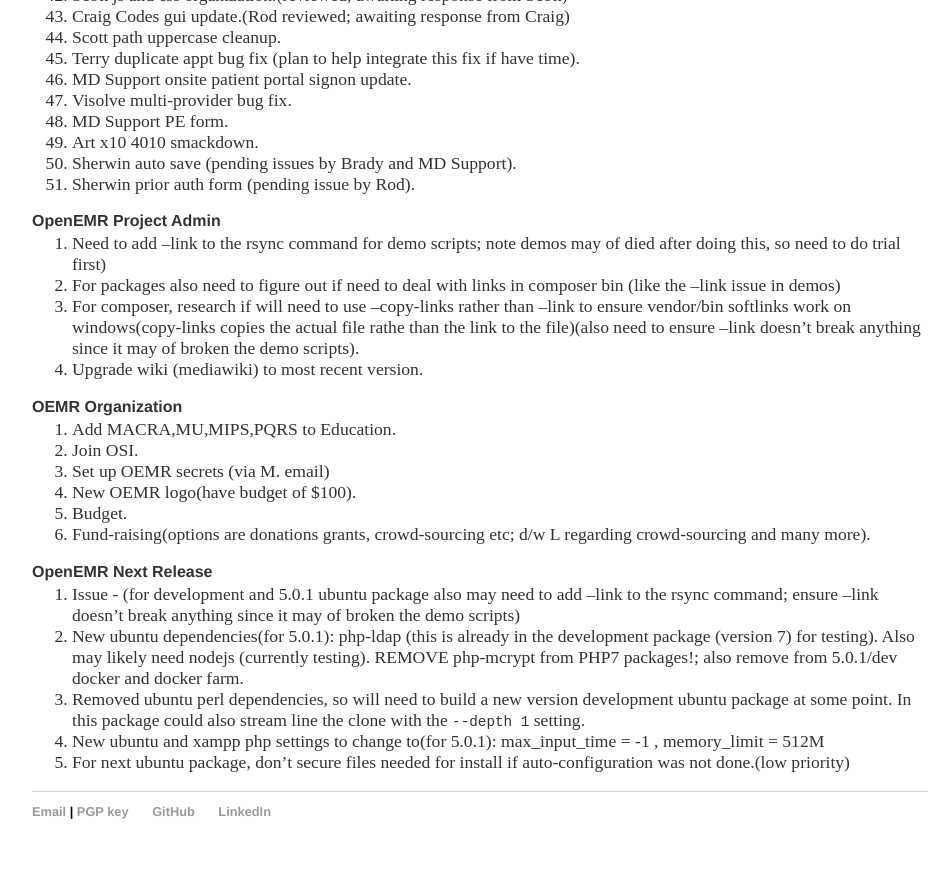
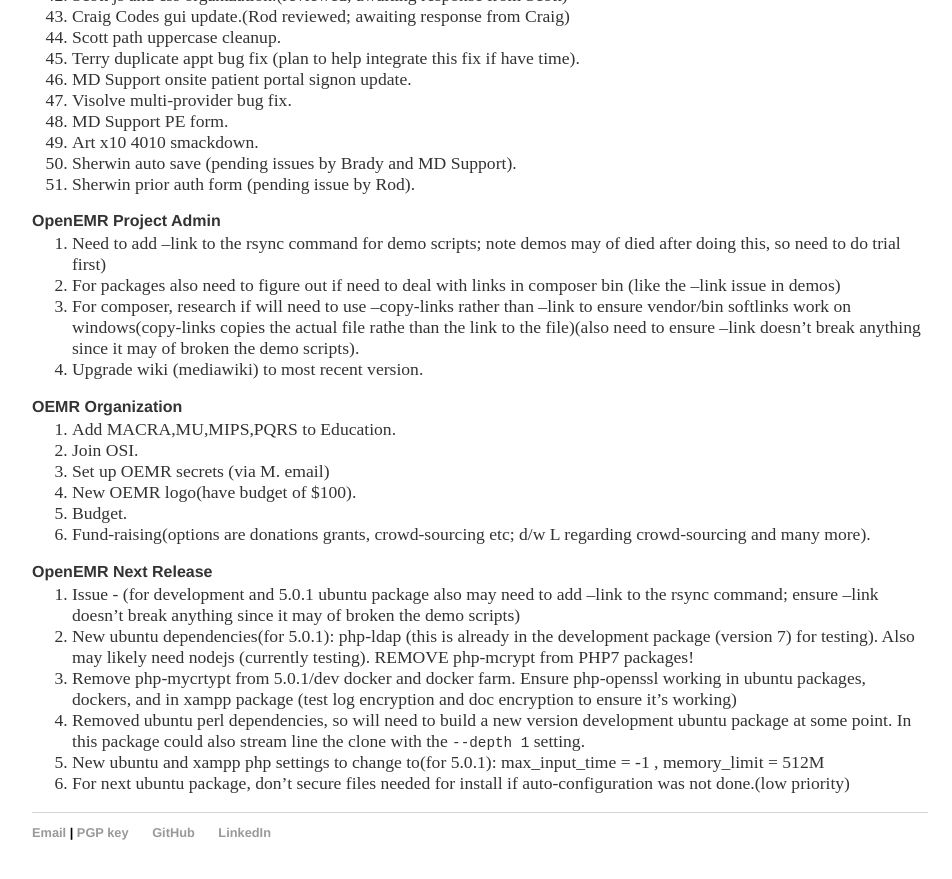
Before and after one commit to bradymiller/bradymiller.github.io, a Jekyll site: the page built from todo/index.md, in a window 1280 px wide and 900 px high, scrolled down 1237 px. Shown: the top 879 px of the window, without its empty margins (160-1112 px from the left). Built offline with Jekyll 4.4.1, drawn with Linux system fonts in a browser that asks for light colours; our own code applies the rules of GitHub Pages for plain Markdown files.

Commit message:
Update index.md

```diff
--- a/todo/index.md
+++ b/todo/index.md
@@ -75,7 +75,8 @@
 
 ### OpenEMR Next Release
 1. Issue - (for development and 5.0.1 ubuntu package also may need to add --link to the rsync command; ensure --link doesn't break anything since it may of broken the demo scripts)
-1. New ubuntu dependencies(for 5.0.1): php-ldap (this is already in the development package (version 7) for testing). Also may likely need nodejs (currently testing). REMOVE php-mcrypt from PHP7 packages!; also remove from 5.0.1/dev docker and docker farm.
+1. New ubuntu dependencies(for 5.0.1): php-ldap (this is already in the development package (version 7) for testing). Also may likely need nodejs (currently testing). REMOVE php-mcrypt from PHP7 packages!
+1. Remove php-mycrtypt from 5.0.1/dev docker and docker farm. Ensure php-openssl working in ubuntu packages, dockers, and in xampp package (test log encryption and doc encryption to ensure it's working)
 1. Removed ubuntu perl dependencies, so will need to build a new version development ubuntu package at some point. In this package could also stream line the clone with the `--depth 1` setting.
 1. New ubuntu and xampp php settings to change to(for 5.0.1): max_input_time = -1 , memory_limit = 512M
 1. For next ubuntu package, don't secure files needed for install if auto-configuration was not done.(low priority)
```
